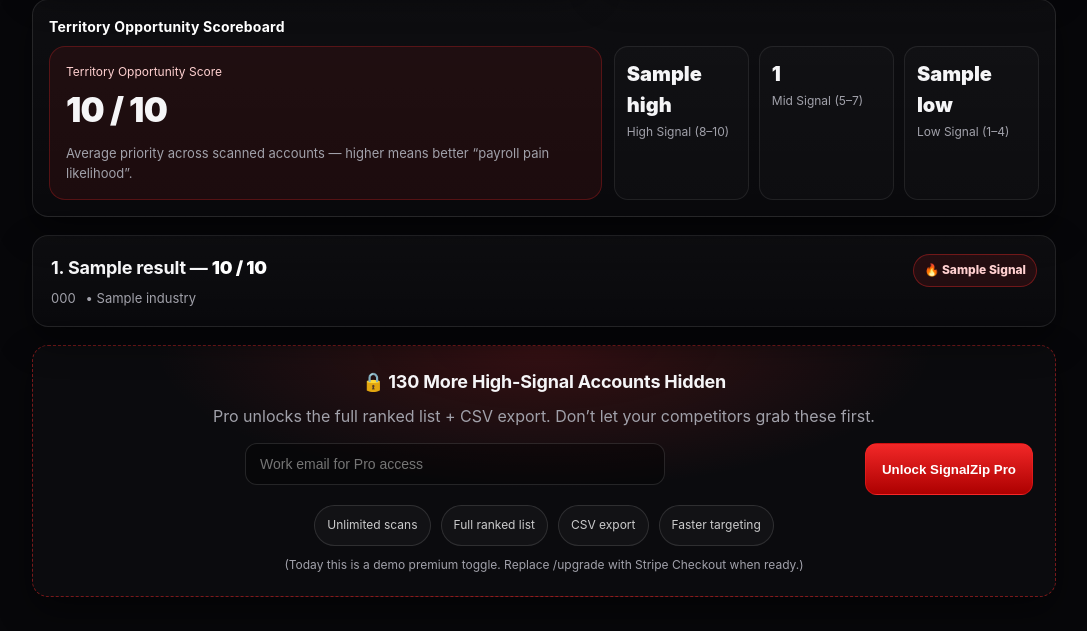
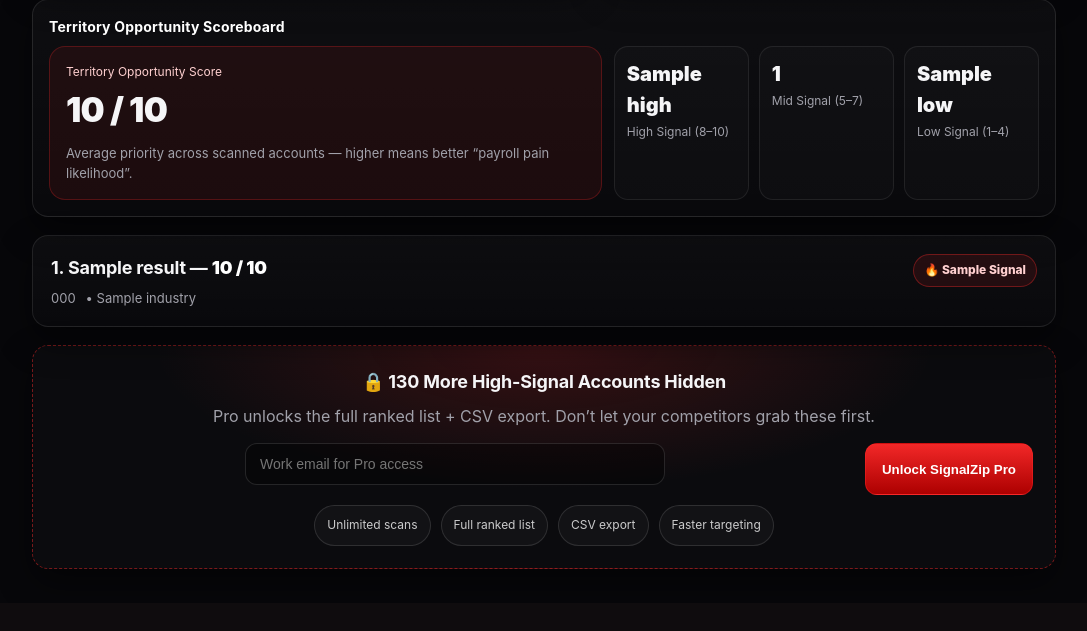
Before and after one commit to Stepho31/SignalZip, a FastAPI app: template templates/index.html in a window 1280 px wide. Shown: the part 446-1077 px from the top of the page, without its empty margins (96-1183 px from the left). After the commit the page ends 1015 px from the top, so only its background shows below. Run offline with FastAPI, Linux system fonts and the light colour scheme; the template is opened without the code that fills it: most values are stand-ins (such as "Sample title", 1, 10 or a date in 2020).

Commit message:
Update removing code

```diff
--- a/templates/index.html
+++ b/templates/index.html
@@ -668,10 +668,6 @@ Best,
       <div class="lockpill">CSV export</div>
       <div class="lockpill">Faster targeting</div>
     </div>
-
-    <div class="small">
-      (Today this is a demo premium toggle. Replace /upgrade with Stripe Checkout when ready.)
-    </div>
   </div>
 {% endif %}
 
```
